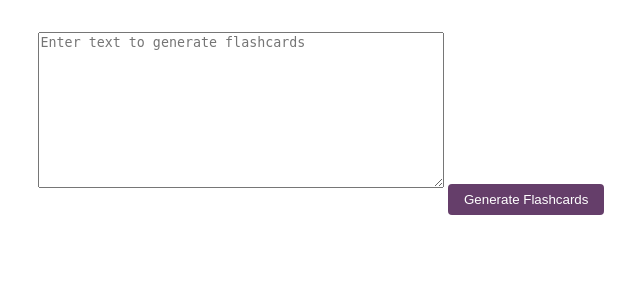
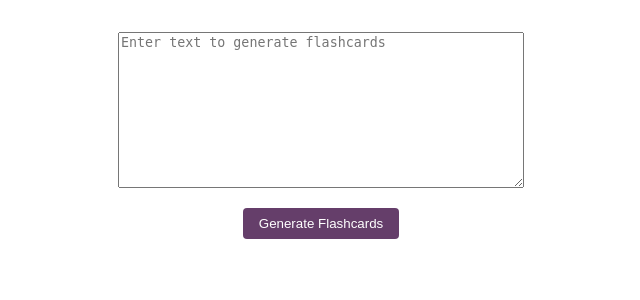
Before and after one commit to Obscure2020/QuizMaster-AI, a Flask app: page / in a window 1280 px wide. Shown: the part 112-412 px from the top of the page, without its empty margins (319-959 px from the left). Run offline with Flask 3, Linux system fonts and the light colour scheme.

Commit message:
Repair faulty submission form formatting

```diff
--- a/static/index.css
+++ b/static/index.css
@@ -21,6 +21,7 @@ main {
 textarea {
     width: 400px;
     height: 150px;
+    max-width: 90vw;
     margin-bottom: 1rem;
 }
 
@@ -35,6 +36,10 @@ button {
 
 button:hover {
     background: #4d2950;
+}
+
+#flashcard-form {
+    text-align: center;
 }
 
 #flashcards-container {
--- a/templates/index.html
+++ b/templates/index.html
@@ -76,6 +76,7 @@
     <main>
         <form id="flashcard-form">
             <textarea id="text" name="text" placeholder="Enter text to generate flashcards"></textarea>
+            <br>
             <button type="submit">Generate Flashcards</button>
         </form>
         <div id="loading" style="display: none;">Loading...</div>
```
